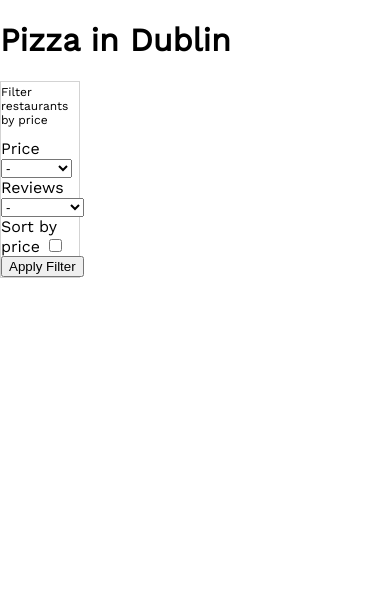
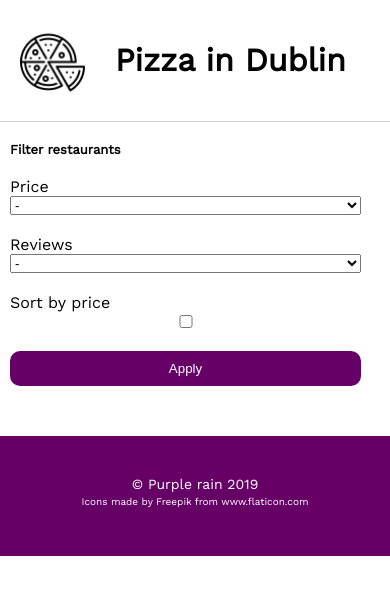
Before and after one commit to tavferreira/project-food-purple-b, a plain HTML site: page index.html in a window 390 px wide. Drawn offline with nearby package versions, Linux system fonts and the light colour scheme; no server answers.

Commit message:
Updated header, logo, mobile styling

```diff
--- a/displayHTML.js
+++ b/displayHTML.js
@@ -5,7 +5,7 @@ const displayUI = data => {
     document.getElementById(
       "restaurantList"
     ).innerHTML += `<div class="restaurant-card">
-    <div class="card-img" style="width: 200px; height: 150px; background-image: url(${restaurant.restaurant.thumb})">
+    <div class="card-img" style="background-image: url(${restaurant.restaurant.thumb})">
 
     <div class="bubble">€${restaurant.restaurant.average_cost_for_two}</div>
     </div>
@@ -20,12 +20,13 @@ const displayUI = data => {
 
 const displayUIfiltered = data => {
   document.getElementById("restaurantList").innerHTML = "";
-
+  numbers = data.length
+  document.getElementById("restaurant-number").innerHTML = `${numbers} restaurants is filtered`
   data.forEach(restaurant => {
     document.getElementById(
       "restaurantList"
     ).innerHTML += `<div class="restaurant-card">
-    <div class="card-img" style="width: 200px; height: 150px; background-image: url(${restaurant.thumb})">
+    <div class="card-img" style="background-image: url(${restaurant.thumb})">
 
     <div class="bubble">€${restaurant.average_cost_for_two}</div>
     </div>
--- a/filter.js
+++ b/filter.js
@@ -55,5 +55,4 @@ const filterPriceRange = () => {
 		);
 	});
 
-	console.log(filteredCuisines);
 };
--- a/index.html
+++ b/index.html
@@ -7,26 +7,34 @@
   <meta http-equiv="X-UA-Compatible" content="ie=edge" />
   <link rel="stylesheet" href="style.css" />
   <link href="https://fonts.googleapis.com/css?family=Work+Sans&display=swap" rel="stylesheet" />
+  <script src="https://kit.fontawesome.com/9cab663cb5.js" crossorigin="anonymous"></script>
   <title>Purple Pizza in Dublin</title>
 </head>
 
 <body>
+  <header>
+    <img src="pizza.png">
     <h1>Pizza in Dublin</h1>
+  </header>
+
   <section class="restaurant-container">
-    <nav class="nav-filter">
+    <div class="form-filter">
       <form id="filter">
-        <p>Filter restaurants by price</p>
+        <h2>Filter restaurants</h2>
+
+        <div class="filter-containers">
           <label>
             Price
             <select id="priceRanges" name="prices" form="filterPrice">
-            <option value="no-price">-</option>
-            <option value="0-20">0-20€</option>
-            <option value="20-40">20-40€</option>
-            <option value="40-60">40-60€</option>
-            <option value="60-80">60-80€</option>
-            <option value="80-100">80-100€</option>
+              <option value="0-100">-</option>
+              <option value="0-20">€0-20</option>
+              <option value="20-40">€20-40</option>
+              <option value="40-60">€40-60</option>
+              <option value="60-80">€60-80</option>
+              <option value="80-100">€80-100</option>
             </select>
           </label>
+
           <label>
             Reviews
             <select id="reviewRanges" name="review" form="filterReview">
@@ -35,16 +43,29 @@
               <option value="verygood">Very good</option>
             </select>
           </label>
+
           <label>
             Sort by price
             <input type="checkbox" id="sortByPrice" value="Sort by price" />
           </label>
-        <input id="priceSubmit" type="submit" value="Apply Filter" />
+        </div>
+
+        <input class="btn" id="priceSubmit" type="submit" value="Apply" />
 
       </form>
-    </nav>
+
+      <div id="restaurant-number"></div>
+
+    </div>
+
     <ul class="restaurant-list" id="restaurantList"></ul>
   </section>
+
+  <footer>&copy; Purple rain 2019
+    <div>
+      <a href="https://www.flaticon.com/authors/freepik" title="Freepik">Icons made by Freepik from www.flaticon.com</a>
+    </div>
+  </footer>
 
   <script src="displayHTML.js"></script>
   <script src="filter.js"></script>
--- a/script.js
+++ b/script.js
@@ -5,6 +5,8 @@ const cityId = 91; // Dublin
 const cityDescription = "Dublin";
 const cuisineId = 82; // Pzza
 const cuisineDescription = "Pizza";
+let numbers = 0
+console.log(numbers)
 let filteredCuisines = [];
 
 let restoArray = [];
@@ -20,6 +22,7 @@ fetch(
 		restoArray = json.restaurants;
 
 		displayUI(restoArray);
+
 	})
 	.catch(err => {
 		return err;
--- a/style.css
+++ b/style.css
@@ -3,27 +3,78 @@ body {
   margin: 0px;
   font-family: "Work Sans", sans-serif;
 }
+
+header {
+  display: flex;
+  flex-direction: row;
+  justify-content: flex-start;
+  border-bottom: 1px solid lightgray;
+  text-align: center;
+  padding: 20px;
+}
+
+header h1 {
+  margin-left: 30px;
+}
+
+header img {
+  padding-top: 10px;
+  width: 65px;
+  height: 65px;
+}
+
 .restaurant-container {
   display: flex;
   flex-direction: row;
   flex-wrap: wrap;
   width: 90%;
-  /* border: 3px solid grey; */
 }
 
-.nav-filter {
-  width: 20%;
+/* FORM */
+.form-filter {
+  margin-top: 20px;
+  padding-left: 10px;
+  width: 15%;
   height: 100%;
-  border: lightgray 1px solid;
+  display: flex;
+  flex-direction: column;
 }
 
+label {
+  display: flex;
+  flex-direction: column;
+  margin-top: 20px;
+}
+
+option {
+  font-size: 12px;
+}
+
+.btn {
+  padding: 10px;
+  margin-top: 20px;
+  margin-bottom: 20px;
+  width: 100%;
+  border-radius: 10px;
+  border-style: none;
+  background: #660066;
+  color: #fff;
+  cursor: pointer;
+}
+
+#restaurant-number {
+  font-size: 12px;
+  width: 100%;
+}
+
+/* MAIN CONTENT */
+
 .restaurant-list {
-  /* border: 3px solid grey; */
   display: flex;
   flex-direction: row;
   flex-wrap: wrap;
   list-style-type: none;
-  width: 75%;
+  width: 80%;
   margin: 0;
 }
 
@@ -36,6 +87,7 @@ body {
   height: 260px;
   margin: 20px 10px 0 10px;
   border-radius: 3px;
+  cursor: pointer;
 }
 
 .card-info {
@@ -43,20 +95,16 @@ body {
   flex-direction: column;
   align-items: stretch;
   height: 130px;
-  /* border: blue 2px solid; */
 }
 
 .card-img {
-  /* border: red 3px solid; */
   display: inline-flex;
-  /* flex-direction: row; */
   width: 100%;
+  height: 150px;
 }
 
 .restaurant-card img {
-  /* border: red 3px solid; */
   width: 100%;
-  height: 150px;
 }
 
 .bubble {
@@ -83,6 +131,22 @@ p {
   font-size: 12px;
   margin-top: 3px;
 }
+/* FOOTER */
+footer {
+  margin-top: 30px;
+  padding-top: 40px;
+  height: 80px;
+  text-align: center;
+  background: #660066;
+  color: #fff;
+  font-size: 14px;
+}
+
+footer a {
+  text-decoration: none;
+  color: #fff;
+  font-size: 10px;
+}
 
 /* TABLET */
 @media (min-width: 667px) and (max-width: 1024px) {
@@ -90,28 +154,35 @@ p {
 
 /* MOBILE */
 @media (max-width: 667px) {
+
   .restaurant-container {
     width: 100%;
+   flex-direction: column;
+   justify-content: center;
+  }
+
+  .form-filter {
+    width: 90%;
+    justify-content: center;
   }
 
   .restaurant-card {
     width: 90%;
-    height: 350px;
+    height: 300px;
   }
 
   .card-img {
-    /* height: 200px; */
-    position: relative;
-  }
-
-  .restaurant-card img {
-    width: 100%;
-    height: 200px;
-    object-fit: cover;
-    object-position: top;
+    background-repeat: no-repeat;
+    background-size: cover;
+    background-position: center;
   }
 
   .card-info {
     height: auto;
   }
+
+  .card-rating {
+    margin: 10px 0 15px 0;
+  }
+
 }
```
Also changed, not shown: pizza.png (added). Lines whose indentation alone changed are shown as unchanged.
